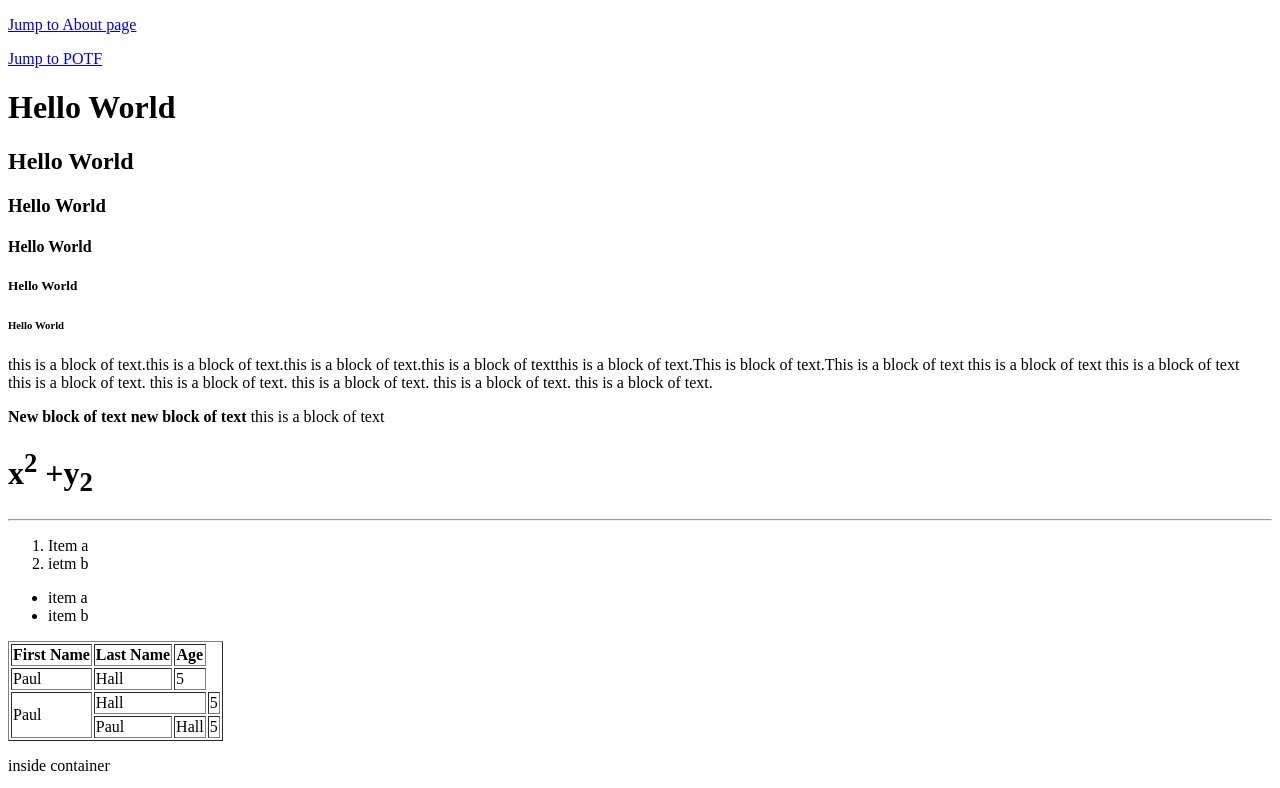
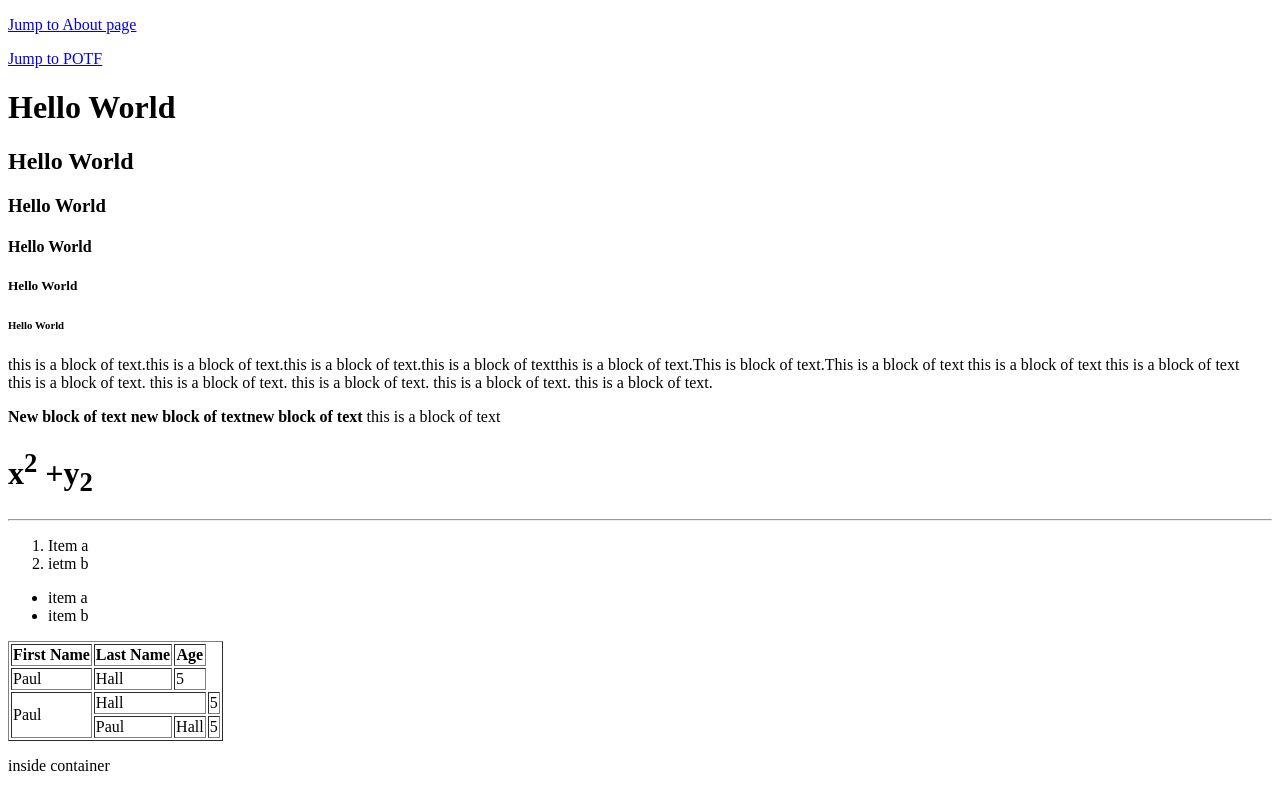
Before and after one commit to LMcKie2017/reponame, a plain HTML site: page index.html in a window 1280 px wide. Shown: the top 788 px of the page. Drawn offline with Linux system fonts and the light colour scheme.

Commit message:
added new pages

```diff
--- a/index.html
+++ b/index.html
@@ -25,7 +25,7 @@
         this is a block of text.
         this is a block of text.
         this is a block of text.</p>
-        <p><b> New block of text new block of text</b> this is a block of text </p>
+        <p><b> New block of text new block of textnew block of text</b> this is a block of text </p>
         <h1>x<sup>2</sup>
             +y<sub>2</sub>
         </h1>
```
Also changed, not shown: contact.html (added), portfolio.html (added).
